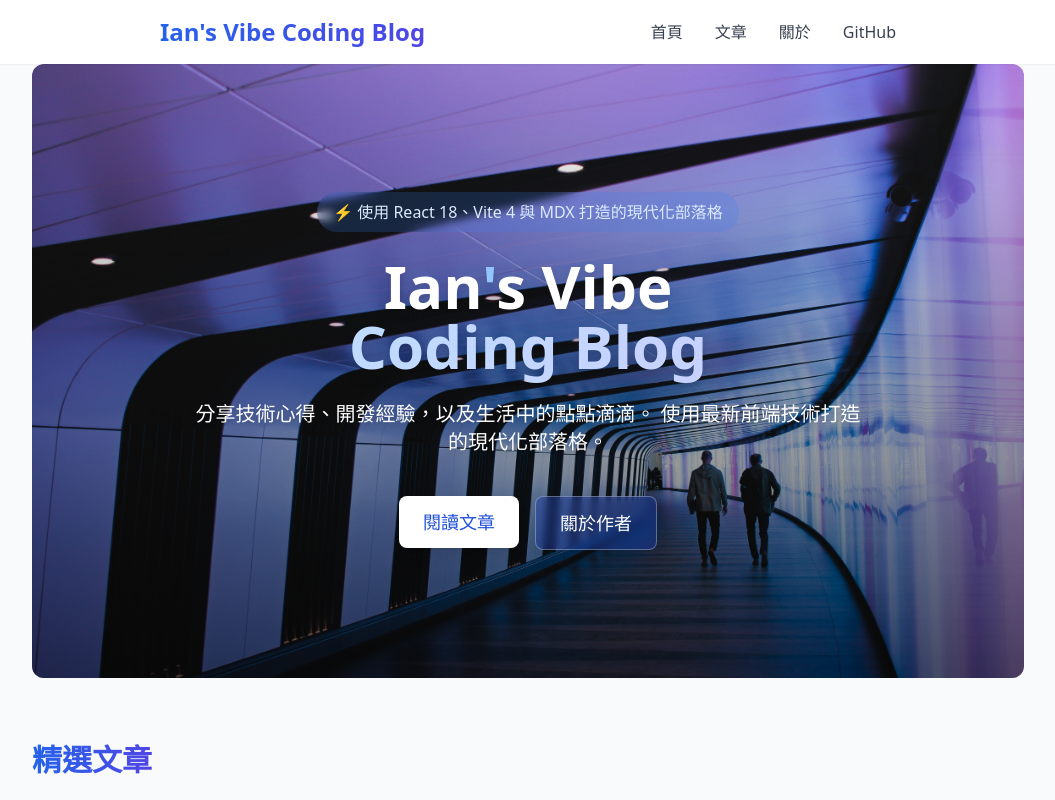
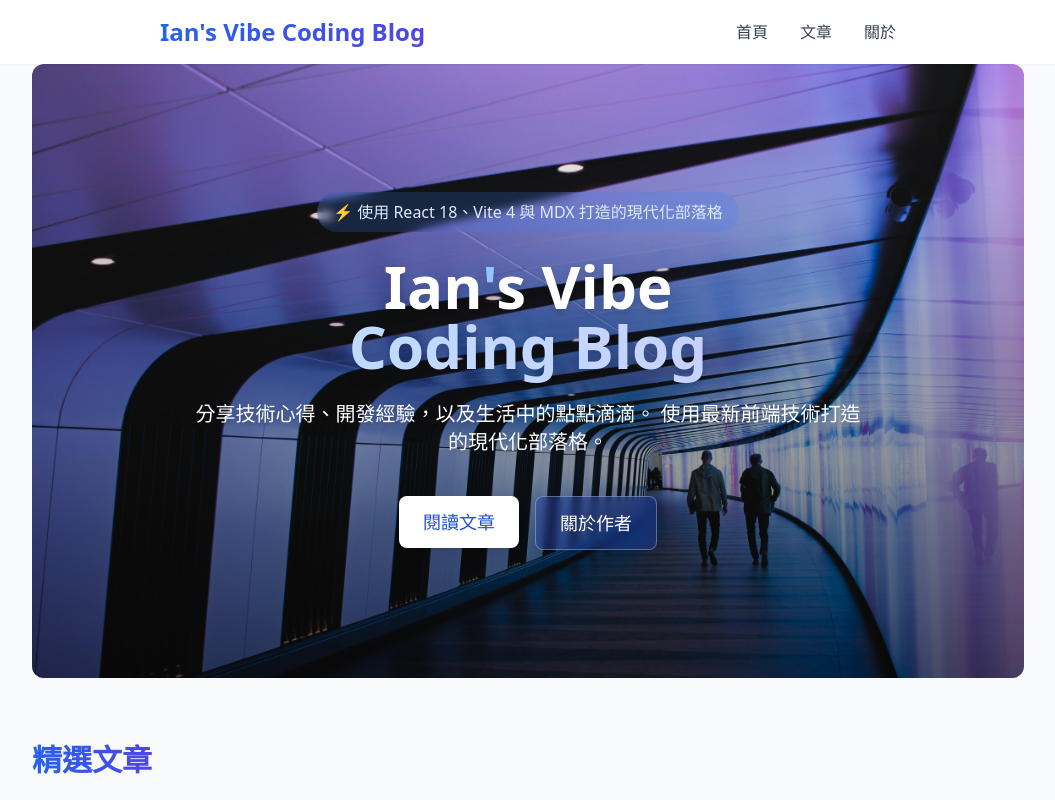
Before and after one commit to ianTPE/vite-react-mdx-blog, a React (Vite) app: page / in a window 1280 px wide. Shown: the top 800 px of the page, without its empty margins (112-1167 px from the left). Built offline with nearby package versions, Linux system fonts and the light colour scheme.

Commit message:
feat: create responsive layout component with header, mobile menu and footer

```diff
--- a/src/components/layout/Layout.tsx
+++ b/src/components/layout/Layout.tsx
@@ -23,14 +23,6 @@ const Layout: React.FC<LayoutProps> = ({ children }) => {
               <Link to="/" className="font-medium text-gray-700 hover:text-blue-600 transition-colors">首頁</Link>
               <Link to="/articles" className="font-medium text-gray-700 hover:text-blue-600 transition-colors">文章</Link>
               <Link to="/about" className="font-medium text-gray-700 hover:text-blue-600 transition-colors">關於</Link>
-              <a
-                href="https://github.com/your-username/vite-react-mdx-blog"
-                target="_blank"
-                rel="noopener noreferrer"
-                className="font-medium text-gray-700 hover:text-blue-600 transition-colors"
-              >
-                GitHub
-              </a>
             </div>
 
             {/* Mobile Menu Button */}
```
